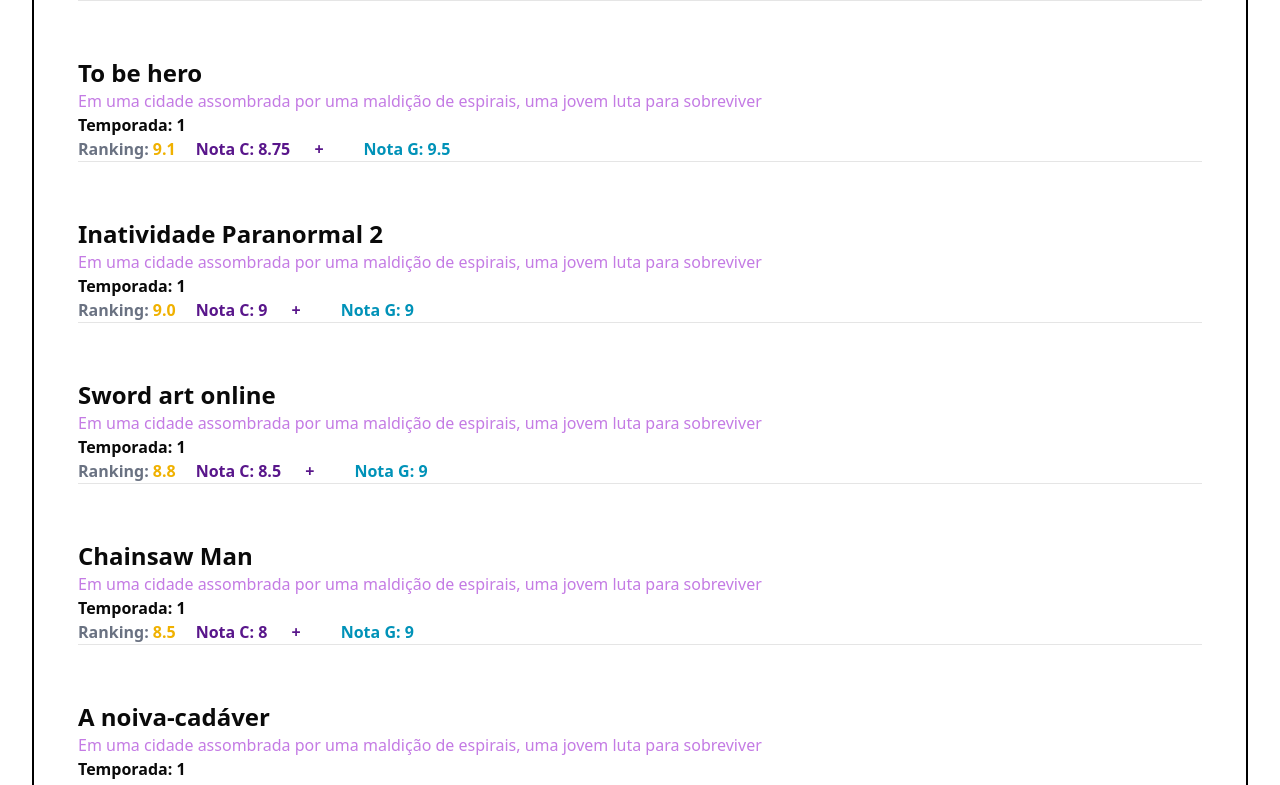
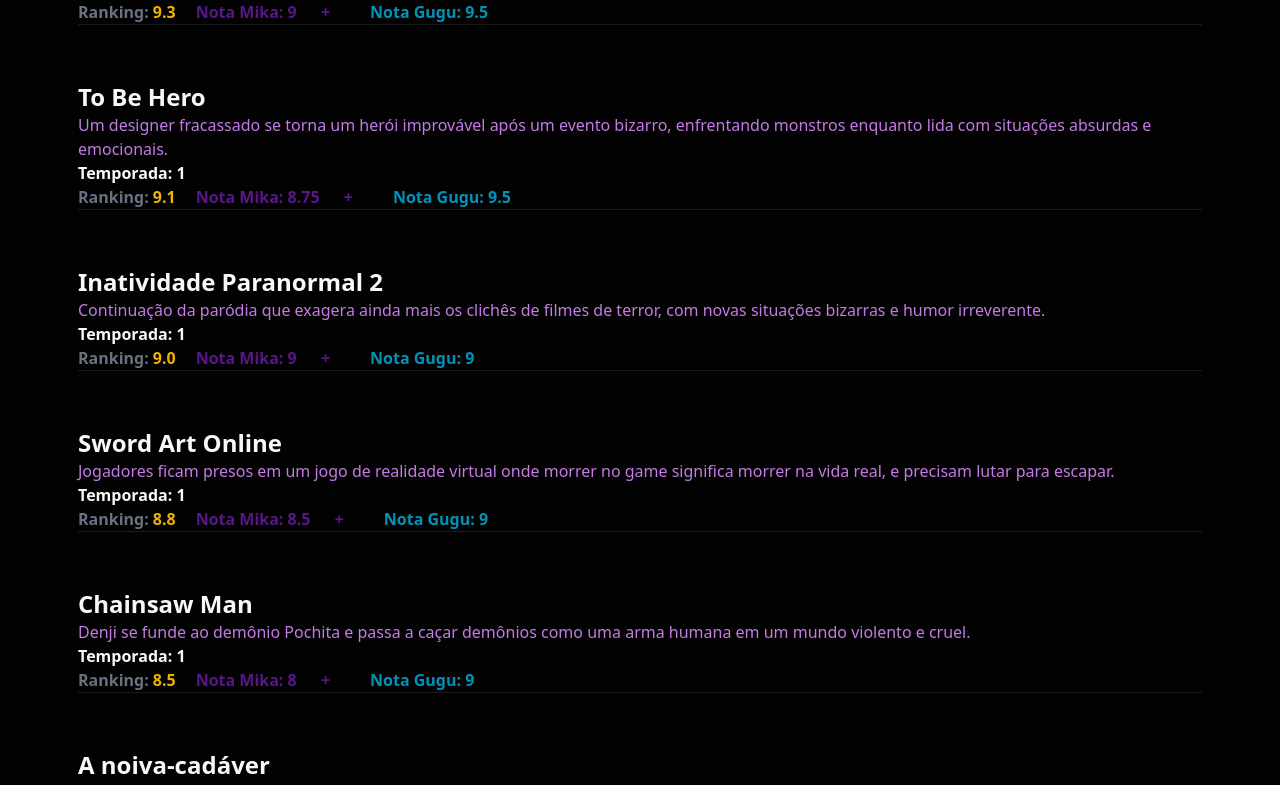
Before and after one commit to gustavoslsj1/micawithc, a Next.js app in the folder roa/: page / in a window 1280 px wide. Shown: the part 947-1732 px from the top of the page. Built offline with nearby package versions, Linux system fonts and the light colour scheme.

Commit message:
adc:synopsis

```diff
--- a/roa/app/globals.css
+++ b/roa/app/globals.css
@@ -1,122 +1,80 @@
 @import "tailwindcss";
 @import "tw-animate-css";
 
-@custom-variant dark (&:is(.dark *));
-
+/* =========================
+   THEME (VARIÁVEIS BASE)
+   ========================= */
 @theme inline {
   --color-background: var(--background);
   --color-foreground: var(--foreground);
   --font-sans: var(--font-geist-sans);
   --font-mono: var(--font-geist-mono);
-  --color-sidebar-ring: var(--sidebar-ring);
-  --color-sidebar-border: var(--sidebar-border);
-  --color-sidebar-accent-foreground: var(--sidebar-accent-foreground);
-  --color-sidebar-accent: var(--sidebar-accent);
-  --color-sidebar-primary-foreground: var(--sidebar-primary-foreground);
-  --color-sidebar-primary: var(--sidebar-primary);
-  --color-sidebar-foreground: var(--sidebar-foreground);
-  --color-sidebar: var(--sidebar);
-  --color-chart-5: var(--chart-5);
-  --color-chart-4: var(--chart-4);
-  --color-chart-3: var(--chart-3);
-  --color-chart-2: var(--chart-2);
-  --color-chart-1: var(--chart-1);
+
+  --color-border: var(--border);
   --color-ring: var(--ring);
-  --color-input: var(--input);
-  --color-border: var(--border);
+
+  --color-primary: var(--primary);
+  --color-primary-foreground: var(--primary-foreground);
+
+  --color-secondary: var(--secondary);
+  --color-secondary-foreground: var(--secondary-foreground);
+
+  --color-muted: var(--muted);
+  --color-muted-foreground: var(--muted-foreground);
+
+  --color-accent: var(--accent);
+  --color-accent-foreground: var(--accent-foreground);
+
   --color-destructive: var(--destructive);
-  --color-accent-foreground: var(--accent-foreground);
-  --color-accent: var(--accent);
-  --color-muted-foreground: var(--muted-foreground);
-  --color-muted: var(--muted);
-  --color-secondary-foreground: var(--secondary-foreground);
-  --color-secondary: var(--secondary);
-  --color-primary-foreground: var(--primary-foreground);
-  --color-primary: var(--primary);
-  --color-popover-foreground: var(--popover-foreground);
-  --color-popover: var(--popover);
+
+  --color-card: var(--card);
   --color-card-foreground: var(--card-foreground);
-  --color-card: var(--card);
+
   --radius-sm: calc(var(--radius) - 4px);
   --radius-md: calc(var(--radius) - 2px);
   --radius-lg: var(--radius);
   --radius-xl: calc(var(--radius) + 4px);
 }
 
+/* =========================
+   CORES FIXAS (SEM DARK)
+   ========================= */
 :root {
   --radius: 0.625rem;
-  --background: oklch(1 0 0);
-  --foreground: oklch(0.145 0 0);
-  --card: oklch(1 0 0);
-  --card-foreground: oklch(0.145 0 0);
-  --popover: oklch(1 0 0);
-  --popover-foreground: oklch(0.145 0 0);
-  --primary: oklch(0.205 0 0);
-  --primary-foreground: oklch(0.985 0 0);
-  --secondary: oklch(0.97 0 0);
-  --secondary-foreground: oklch(0.205 0 0);
-  --muted: oklch(0.97 0 0);
-  --muted-foreground: oklch(0.556 0 0);
-  --accent: oklch(0.97 0 0);
-  --accent-foreground: oklch(0.205 0 0);
-  --destructive: oklch(0.577 0.245 27.325);
-  --border: oklch(0.922 0 0);
-  --input: oklch(0.922 0 0);
-  --ring: oklch(0.708 0 0);
-  --chart-1: oklch(0.646 0.222 41.116);
-  --chart-2: oklch(0.6 0.118 184.704);
-  --chart-3: oklch(0.398 0.07 227.392);
-  --chart-4: oklch(0.828 0.189 84.429);
-  --chart-5: oklch(0.769 0.188 70.08);
-  --sidebar: oklch(0.985 0 0);
-  --sidebar-foreground: oklch(0.145 0 0);
-  --sidebar-primary: oklch(0.205 0 0);
-  --sidebar-primary-foreground: oklch(0.985 0 0);
-  --sidebar-accent: oklch(0.97 0 0);
-  --sidebar-accent-foreground: oklch(0.205 0 0);
-  --sidebar-border: oklch(0.922 0 0);
-  --sidebar-ring: oklch(0.708 0 0);
+
+  --background: oklch(0.08 0 0);       /* fundo escuro fixo */
+  --foreground: oklch(0.98 0 0);       /* texto claro */
+
+  --card: oklch(0.12 0 0);
+  --card-foreground: oklch(0.98 0 0);
+
+  --primary: oklch(0.75 0.18 220);
+  --primary-foreground: oklch(0.05 0 0);
+
+  --secondary: oklch(0.2 0 0);
+  --secondary-foreground: oklch(0.98 0 0);
+
+  --muted: oklch(0.2 0 0);
+  --muted-foreground: oklch(0.65 0 0);
+
+  --accent: oklch(0.7 0.2 300);
+  --accent-foreground: oklch(0.05 0 0);
+
+  --destructive: oklch(0.65 0.25 25);
+
+  --border: oklch(1 0 0 / 10%);
+  --ring: oklch(0.6 0 0);
 }
 
-.dark {
-  --background: oklch(0.145 0 0);
-  --foreground: oklch(0.985 0 0);
-  --card: oklch(0.205 0 0);
-  --card-foreground: oklch(0.985 0 0);
-  --popover: oklch(0.205 0 0);
-  --popover-foreground: oklch(0.985 0 0);
-  --primary: oklch(0.922 0 0);
-  --primary-foreground: oklch(0.205 0 0);
-  --secondary: oklch(0.269 0 0);
-  --secondary-foreground: oklch(0.985 0 0);
-  --muted: oklch(0.269 0 0);
-  --muted-foreground: oklch(0.708 0 0);
-  --accent: oklch(0.269 0 0);
-  --accent-foreground: oklch(0.985 0 0);
-  --destructive: oklch(0.704 0.191 22.216);
-  --border: oklch(1 0 0 / 10%);
-  --input: oklch(1 0 0 / 15%);
-  --ring: oklch(0.556 0 0);
-  --chart-1: oklch(0.488 0.243 264.376);
-  --chart-2: oklch(0.696 0.17 162.48);
-  --chart-3: oklch(0.769 0.188 70.08);
-  --chart-4: oklch(0.627 0.265 303.9);
-  --chart-5: oklch(0.645 0.246 16.439);
-  --sidebar: oklch(0.205 0 0);
-  --sidebar-foreground: oklch(0.985 0 0);
-  --sidebar-primary: oklch(0.488 0.243 264.376);
-  --sidebar-primary-foreground: oklch(0.985 0 0);
-  --sidebar-accent: oklch(0.269 0 0);
-  --sidebar-accent-foreground: oklch(0.985 0 0);
-  --sidebar-border: oklch(1 0 0 / 10%);
-  --sidebar-ring: oklch(0.556 0 0);
-}
-
+/* =========================
+   BASE
+   ========================= */
 @layer base {
   * {
     @apply border-border outline-ring/50;
   }
+
   body {
-    @apply bg-background text-foreground;
+    @apply bg-background text-foreground antialiased;
   }
 }
--- a/roa/components/Raking/page.tsx
+++ b/roa/components/Raking/page.tsx
@@ -16,253 +16,235 @@
       title: "uzumaki",
       type: "anime",
       Temporada: "1",
-      NotaG: 5.5,
-      NotaC: 5,
-      synopsis:
-        "Em uma cidade assombrada por uma maldição de espirais, uma jovem luta para sobreviver",
+      NotaGugu: 5.5,
+      NotaMika: 5,
+      synopsis: "Ekirie tenta escapar de sua cidade, Kurouzu-cho, onde os moradores ficam obcecados por espirais devido a uma maldição inexplicável."
     },
     {
       title: "Akame ga kill",
       type: "anime",
       Temporada: "1",
-      NotaG: 7.5,
-      NotaC: 7.5,
-      synopsis:
-        "Em uma cidade assombrada por uma maldição de espirais, uma jovem luta para sobreviver",
+      NotaGugu: 7.5,
+      NotaMika: 7.5,
+      synopsis: "O jovem Tatsumi viaja para a capital do Império para ganhar dinheiro para seu povo faminto e acaba se envolvendo com a Night Raid, um grupo de assassinos que luta contra a corrupção do governo."
     },
     {
       title: "You",
       type: "Serie",
       Temporada: "1",
-      NotaG: 9.5,
-      NotaC: 9,
-      synopsis:
-        "Em uma cidade assombrada por uma maldição de espirais, uma jovem luta para sobreviver",
+      NotaGugu: 9.5,
+      NotaMika: 9,
+      synopsis: "Série de suspense psicológico que acompanha Joe Goldberg, um homem aparentemente gentil que se torna perigosamente obcecado pelas pessoas que ama."
     },
     {
       title: "Re Life",
       type: "anime",
       Temporada: "1",
-      NotaG: 8,
-      NotaC: 8.5,
-      synopsis:
-        "Em uma cidade assombrada por uma maldição de espirais, uma jovem luta para sobreviver",
+      NotaGugu: 8,
+      NotaMika: 8.5,
+      synopsis: "Arata Kaizaki recebe a chance de refazer a vida ao voltar ao ensino médio por um ano, enfrentando amadurecimento, amizades e escolhas difíceis."
     },
     {
       title: "Chainsaw Man",
       type: "anime",
       Temporada: "1",
-      NotaG: 9,
-      NotaC: 8,
-      synopsis:
-        "Em uma cidade assombrada por uma maldição de espirais, uma jovem luta para sobreviver",
+      NotaGugu: 9,
+      NotaMika: 8,
+      synopsis: "Denji se funde ao demônio Pochita e passa a caçar demônios como uma arma humana em um mundo violento e cruel."
     },
     {
       title: "Grand Blue",
       type: "anime",
       Temporada: "1",
-      NotaG: 7.5,
-      NotaC: 8.5,
-      synopsis:
-        "Em uma cidade assombrada por uma maldição de espirais, uma jovem luta para sobreviver",
+      NotaGugu: 7.5,
+      NotaMika: 8.5,
+      synopsis: "Iori Kitahara entra para um clube de mergulho e acaba vivendo situações caóticas cheias de festas, exageros e amizade."
     },
     {
       title: "Cyberpunk Edgerunners",
       type: "anime",
       Temporada: "1",
-      NotaG: 10,
-      NotaC: 9,
-      synopsis:
-        "Em uma cidade assombrada por uma maldição de espirais, uma jovem luta para sobreviver",
+      NotaGugu: 10,
+      NotaMika: 9,
+      synopsis: "David Martinez tenta sobreviver em Night City e se envolve com mercenários em uma história trágica sobre ambição, perda e humanidade."
     },
     {
       title: "Exterminio 2",
       type: "filme",
       Temporada: "1",
-      NotaG: 7.5,
-      NotaC: 7,
-      synopsis:
-        "Em uma cidade assombrada por uma maldição de espirais, uma jovem luta para sobreviver",
+      NotaGugu: 7.5,
+      NotaMika: 7,
+      synopsis: "Após o suposto controle do vírus da raiva, uma falha humana provoca um novo surto que mergulha Londres novamente no caos."
     },
     {
       title: "Metal Lords",
       type: "filme",
       Temporada: "1",
-      NotaG: 7,
-      NotaC: 9.5,
-      synopsis:
-        "Em uma cidade assombrada por uma maldição de espirais, uma jovem luta para sobreviver",
+      NotaGugu: 7,
+      NotaMika: 9.5,
+      synopsis: "Dois adolescentes formam uma banda de heavy metal para competir em um festival escolar, lidando com amizade e identidade."
     },
     {
       title: "O serviço de entregas da kiki",
       type: "filme",
       Temporada: "1",
-      NotaG: 6,
-      NotaC: 10,
-      synopsis:
-        "Em uma cidade assombrada por uma maldição de espirais, uma jovem luta para sobreviver",
+      NotaGugu: 6,
+      NotaMika: 10,
+      synopsis: "Kiki, uma jovem bruxa, cria um serviço de entregas enquanto aprende a viver sozinha e a confiar em si mesma."
     },
     // {
     //   title: "Black Mirror",
     //   type: "serie",
     //   Temporada: "1",
-    //   NotaG: 8,
-    //   NotaC: 8,
-    //   synopsis:
-    //     "Em uma cidade assombrada por uma maldição de espirais, uma jovem luta para sobreviver",
+    //   NotaGugu: 8,
+    //   NotaMika: 8,
+    //   synopsis: "Série antológica que explora os impactos sombrios da tecnologia na sociedade moderna."
     // },
     {
       title: "Jogo da Morte",
       type: "serie",
       Temporada: "1",
-      NotaG: 6.5,
-      NotaC: 8,
-      synopsis:
-        "Em uma cidade assombrada por uma maldição de espirais, uma jovem luta para sobreviver",
+      NotaGugu: 6.5,
+      NotaMika: 8,
+      synopsis: "Após tirar a própria vida, um homem é condenado a viver várias mortes em corpos diferentes, refletindo sobre culpa e redenção."
     },
     {
       title: "Cães de caça",
       type: "serie",
       Temporada: "1",
-      NotaG: 6,
-      NotaC: 8,
-      synopsis:
-        "Em uma cidade assombrada por uma maldição de espirais, uma jovem luta para sobreviver",
+      NotaGugu: 6,
+      NotaMika: 8,
+      synopsis: "Dois jovens lutadores enfrentam agiotas violentos no submundo do crime, unidos por lealdade e justiça."
     },
     {
-      title: "A noiva-cadáver ",
+      title: "A noiva-cadáver",
       type: "filme",
       Temporada: "1",
-      NotaG: 7,
-      NotaC: 10,
-      synopsis:
-        "Em uma cidade assombrada por uma maldição de espirais, uma jovem luta para sobreviver",
+      NotaGugu: 7,
+      NotaMika: 10,
+      synopsis: "Victor se vê dividido entre o mundo dos vivos e dos mortos após se casar acidentalmente com uma noiva do além."
     },
     {
       title: "Premonição 1",
       type: "filme",
       Temporada: "1",
-      NotaG: 8,
-      NotaC: 7,
-      synopsis:
-        "Em uma cidade assombrada por uma maldição de espirais, uma jovem luta para sobreviver",
+      NotaGugu: 8,
+      NotaMika: 7,
+      synopsis: "Um grupo de jovens escapa da morte após uma premonição, mas passa a ser perseguido por um destino inevitável."
     },
     {
       title: "Premonição 3",
       type: "filme",
       Temporada: "1",
-      NotaG: 8.5,
-      NotaC: 8.5,
-      synopsis:
-        "Em uma cidade assombrada por uma maldição de espirais, uma jovem luta para sobreviver",
+      NotaGugu: 8.5,
+      NotaMika: 8.5,
+      synopsis: "Uma adolescente tenta enganar a morte após prever um acidente, mas eventos trágicos seguem um padrão mortal."
     },
     {
       title: "Premonição 6",
       type: "filme",
       Temporada: "1",
-      NotaG: 8,
-      NotaC: 8,
-      synopsis:
-        "Em uma cidade assombrada por uma maldição de espirais, uma jovem luta para sobreviver",
+      NotaGugu: 8,
+      NotaMika: 8,
+      synopsis: "Uma nova história mostra que interferir no destino pode ter consequências fatais que atravessam gerações."
     },
     {
       title: "Paranorman",
       type: "filme",
       Temporada: "1",
-      NotaG: 6,
-      NotaC: 9,
-      synopsis:
-        "Em uma cidade assombrada por uma maldição de espirais, uma jovem luta para sobreviver",
+      NotaGugu: 6,
+      NotaMika: 9,
+      synopsis: "Norman, um garoto que fala com os mortos, precisa salvar sua cidade enfrentando fantasmas e preconceitos."
     },
     {
     title: "Inatividade Paranormal",
     type: "filme",
     Temporada: "1",
-      NotaG: 9.5,
-      NotaC: 9,
+    NotaGugu: 9.5,
+    NotaMika: 9,
     synopsis:
-        "Em uma cidade assombrada por uma maldição de espirais, uma jovem luta para sobreviver",
+      "Uma paródia de terror que acompanha um casal vivendo eventos sobrenaturais absurdos em sua casa, misturando sustos com humor escrachado."
   },
   {
     title: "Inatividade Paranormal 2",
     type: "filme",
     Temporada: "1",
-      NotaG: 9,
-      NotaC: 9,
+    NotaGugu: 9,
+    NotaMika: 9,
     synopsis:
-        "Em uma cidade assombrada por uma maldição de espirais, uma jovem luta para sobreviver",
+      "Continuação da paródia que exagera ainda mais os clichês de filmes de terror, com novas situações bizarras e humor irreverente."
   },
   {
-      title: "Sword art online",
+    title: "Sword Art Online",
     type: "anime",
     Temporada: "1",
-      NotaG: 9,
-      NotaC: 8.5,
+    NotaGugu: 9,
+    NotaMika: 8.5,
     synopsis:
-        "Em uma cidade assombrada por uma maldição de espirais, uma jovem luta para sobreviver",
+      "Jogadores ficam presos em um jogo de realidade virtual onde morrer no game significa morrer na vida real, e precisam lutar para escapar."
   },
   {
-      title: "To be hero",
+    title: "To Be Hero",
     type: "anime",
     Temporada: "1",
-      NotaG: 9.5,
-      NotaC: 8.75,
+    NotaGugu: 9.5,
+    NotaMika: 8.75,
     synopsis:
-        "Em uma cidade assombrada por uma maldição de espirais, uma jovem luta para sobreviver",
+      "Um designer fracassado se torna um herói improvável após um evento bizarro, enfrentando monstros enquanto lida com situações absurdas e emocionais."
   },
   {
     title: "Erased",
     type: "anime",
     Temporada: "1",
-      NotaG: 10,
-      NotaC: 8.75,
+    NotaGugu: 10,
+    NotaMika: 8.75,
     synopsis:
-        "Em uma cidade assombrada por uma maldição de espirais, uma jovem luta para sobreviver",
+      "Um homem volta no tempo para sua infância com o objetivo de impedir crimes trágicos e salvar pessoas importantes de seu passado."
   },
   {
-      title: "Uma fazenda maluca",
+    title: "Uma Fazenda Maluca",
     type: "serie",
     Temporada: "1",
-      NotaG: 1,
-      NotaC: 7,
+    NotaGugu: 1,
+    NotaMika: 7,
     synopsis:
-        "Em uma cidade assombrada por uma maldição de espirais, uma jovem luta para sobreviver",
+      "Série infantil animada que acompanha animais de uma fazenda vivendo situações caóticas e cômicas no dia a dia."
   },
   {
     title: "[Rec] 1",
     type: "filme",
     Temporada: "1",
-      NotaG: 8.9,
-      NotaC: 7,
+    NotaGugu: 8.9,
+    NotaMika: 7,
     synopsis:
-        "Em uma cidade assombrada por uma maldição de espirais, uma jovem luta para sobreviver",
+      "Uma repórter e seu cinegrafista ficam presos em um prédio durante uma quarentena causada por uma infecção aterrorizante."
   },
   {
     title: "Dandadan",
     type: "serie",
     Temporada: "1",
-      NotaG: 7.9,
-      NotaC: 9,
+    NotaGugu: 7.9,
+    NotaMika: 9,
     synopsis:
-        "Em uma cidade assombrada por uma maldição de espirais, uma jovem luta para sobreviver",
+      "Dois adolescentes se envolvem em batalhas caóticas contra espíritos e alienígenas, misturando ação, humor e romance sobrenatural."
   },
   {
-      title: "O cemiterio das almas perdidas",
+    title: "O Cemitério das Almas Perdidas",
     type: "filme",
     Temporada: "1",
-      NotaG: 6.9,
-      NotaC: 5,
+    NotaGugu: 6.9,
+    NotaMika: 5,
     synopsis:
-        "Em uma cidade assombrada por uma maldição de espirais, uma jovem luta para sobreviver",
+      "Um grupo enfrenta forças malignas ligadas a um antigo cemitério, despertando espíritos e horrores enterrados no passado."
   },
   {
-      title: "Invocação do mal 4",
+    title: "Invocação do Mal 4",
     type: "filme",
     Temporada: "1",
-      NotaG: 6,
-      NotaC: 7.5,
+    NotaGugu: 6,
+    NotaMika: 7.5,
     synopsis:
-        "Em uma cidade assombrada por uma maldição de espirais, uma jovem luta para sobreviver",
+      "Os investigadores paranormais Ed e Lorraine Warren enfrentam um novo caso demoníaco que desafia sua fé e limites."
   },
   ];
 
@@ -332,17 +314,17 @@
                 ?.sort((a, b) => {
                   // Calcula o ranking de cada item
                   const rankingA =
-                    a.NotaG && a.NotaC ? (a.NotaG + a.NotaC) / 2 : a.NotaG;
+                    a.NotaGugu && a.NotaMika ? (a.NotaGugu + a.NotaMika) / 2 : a.NotaGugu;
                   const rankingB =
-                    b.NotaG && b.NotaC ? (b.NotaG + b.NotaC) / 2 : a.NotaC;
+                    b.NotaGugu && b.NotaMika ? (b.NotaGugu + b.NotaMika) / 2 : b.NotaMika;
 
                   // Ordena do maior para o menor
                   return rankingB - rankingA;
                 })
                 .map((item, index) => {
                   const rankingFinal =
-                    item.NotaG && item.NotaC
-                      ? (item.NotaG + item.NotaC) / 2
+                    item.NotaGugu && item.NotaMika
+                      ? (item.NotaGugu + item.NotaMika) / 2
                       : null;
 
                   return (
@@ -355,11 +337,11 @@
                         <span className="text-yellow-500 font-bold mx-1 ">
                           {rankingFinal?.toFixed(1)}
                           <span className="text-purple-900 mx-5 font-bold">
-                            Nota C: {item.NotaC}{" "}
+                            Nota Mika: {item.NotaMika}{" "}
                             <span className="font-bold mx-5">+</span>
                           </span>
                           <span className=" font-bold text-cyan-600">
-                            Nota G: {item.NotaG}
+                            Nota Gugu: {item.NotaGugu}
                           </span>
                         </span>
                       </p>
--- a/roa/package.json
+++ b/roa/package.json
@@ -21,7 +21,7 @@
   "devDependencies": {
     "@tailwindcss/postcss": "^4",
     "@types/node": "^20",
-    "@types/react": "^19",
+    "@types/react": "^19.2.7",
     "@types/react-dom": "^19",
     "eslint": "^9",
     "eslint-config-next": "16.0.5",
```
Also changed, not shown: 2 other files (tests, documents, lock files or other folders). Lines whose indentation alone changed are shown as unchanged.
